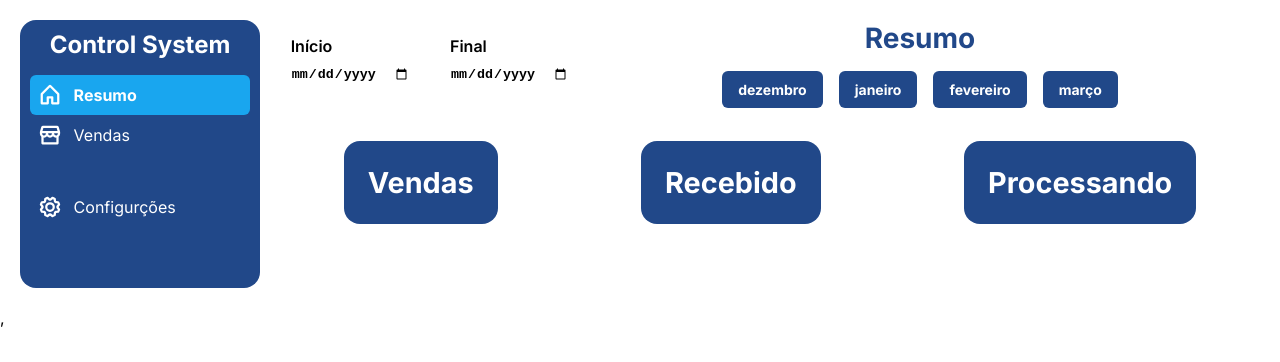
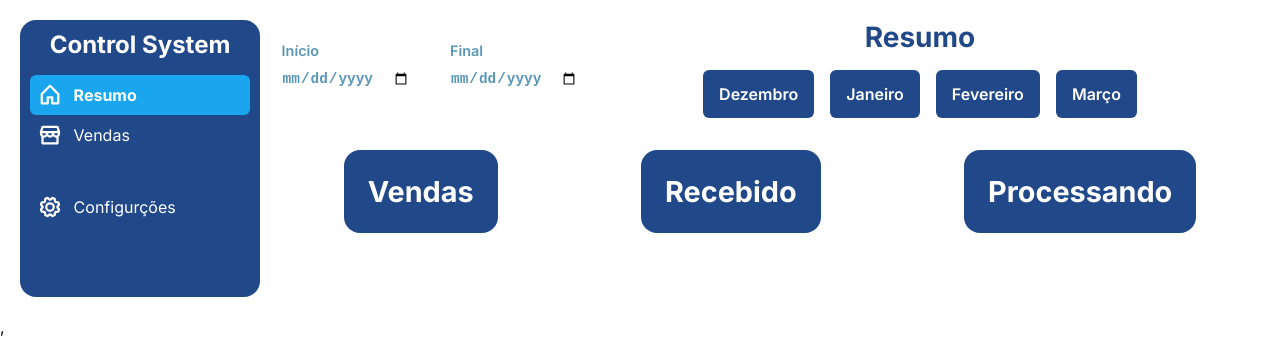
Before and after one commit to diegofchagas/control-system, a React (Vite) app: page / in a window 1280 px wide. Shown: the top 362 px of the page. Built offline with nearby package versions, Linux system fonts and the light colour scheme; no server answers.

Commit message:
fix: alterando estilos

```diff
--- a/src/Components/Input/style.ts
+++ b/src/Components/Input/style.ts
@@ -7,5 +7,9 @@ export const Container = styled.div`
     font-weight: 600;
     padding: 0.625rem 0.75rem;
     border-radius: 16px;
+    color:#5996B7;
+    cursor: pointer;
+    font-size:.900rem;
+
   }
 `;
--- a/src/Components/MonthButton/style.ts
+++ b/src/Components/MonthButton/style.ts
@@ -5,13 +5,14 @@ export const Button = styled.button`
   border:none;
   border-radius:6px;
   font-family: "Inter", sans-serif;
-  font-size:.875rem;
-  font-weight:700;
-  padding: .656rem 1rem;
+  font-size:1rem;
+  font-weight:600;
+  padding: 1rem 1rem;
   line-height:1rem;
   color: #fff;
   cursor: pointer;
   transition:background-color 1s;
+  text-transform:capitalize;
 
   &:hover{
     background-color:#19A6EF;
```
